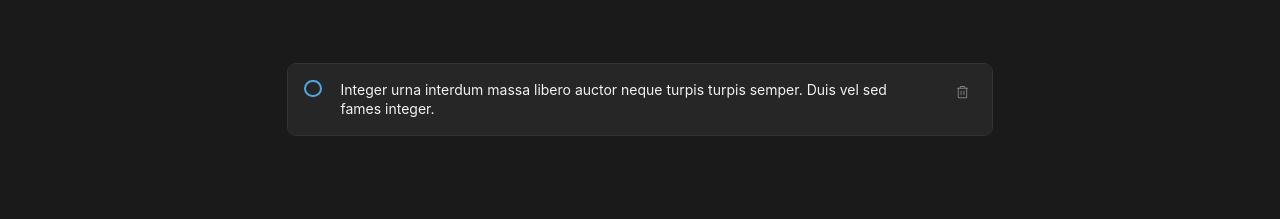
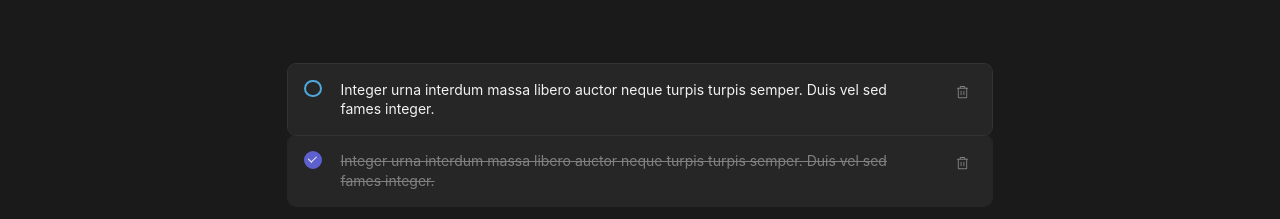
Before and after one commit to guipmdev/todo-list, a React app: page / in a window 1280 px wide. Shown: the part 763-982 px from the top of the page. Before the commit the page ends 914 px from the top, so only its background shows below. Built offline with nearby package versions, Linux system fonts and the light colour scheme; the HTML template or start-up script is replaced by a standard one.

Commit message:
refactor: improve task rendering and styling

```diff
--- a/src/App.tsx
+++ b/src/App.tsx
@@ -59,7 +59,15 @@ export function App() {
             <EmptyTaskList />
 
             <ul>
-              <Task />
+              {tasks.map((task) => {
+                return (
+                  <Task
+                    key={task.id}
+                    text={task.text}
+                    completed={task.completed}
+                  />
+                );
+              })}
             </ul>
           </div>
         </main>
--- a/src/components/Task.module.css
+++ b/src/components/Task.module.css
@@ -7,9 +7,11 @@
   outline: 1px solid var(--gray-400);
 
   background: var(--gray-500);
+
+  word-wrap: break-word;
 }
 
-.task.checked {
+.checkedTask {
   outline: 1px solid var(--gray-500);
 }
 
@@ -100,6 +102,9 @@
 }
 
 .task p {
+  flex: 1;
+  min-width: 0;
+
   margin-right: 1.125rem;
 
   font-size: 0.875rem;
@@ -131,7 +136,7 @@
   color: var(--danger);
 }
 
-p.checked {
+.checkedTask p {
   color: var(--gray-300);
   text-decoration: line-through;
 }
--- a/src/components/Task.tsx
+++ b/src/components/Task.tsx
@@ -2,18 +2,24 @@ import styles from "./Task.module.css";
 
 import { Trash } from "@phosphor-icons/react";
 
-export function Task() {
+interface TaskProps {
+  text: string;
+  completed: boolean;
+}
+
+export function Task({ text, completed }: TaskProps) {
   return (
-    <li className={styles.task}>
+    <li
+      className={[styles.task, completed && styles.checkedTask]
+        .filter((className) => !!className)
+        .join(" ")}
+    >
       <label className={styles.checkboxWrapper}>
-        <input type="checkbox" />
+        <input type="checkbox" checked={completed} />
         <span className={styles.checkmark}></span>
       </label>
 
-      <p>
-        Integer urna interdum massa libero auctor neque turpis turpis semper.
-        Duis vel sed fames integer.
-      </p>
+      <p>{text}</p>
 
       <button className={styles.deleteButton}>
         <Trash size={15} />
```
